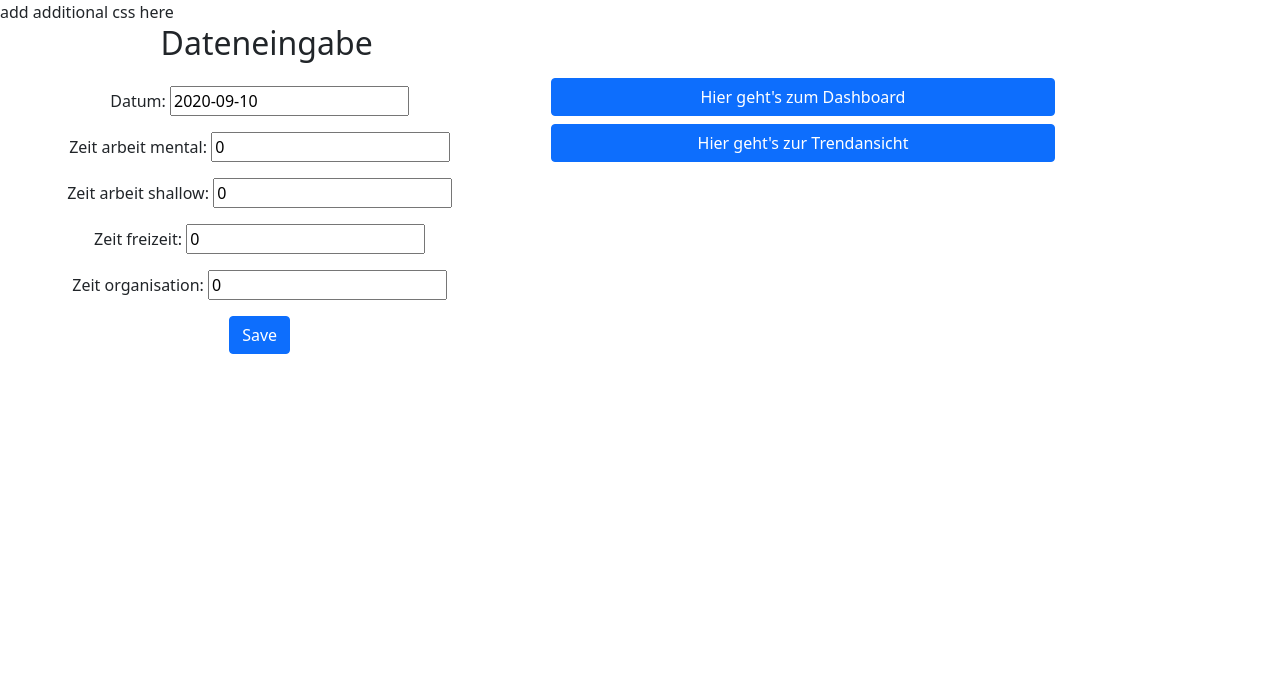
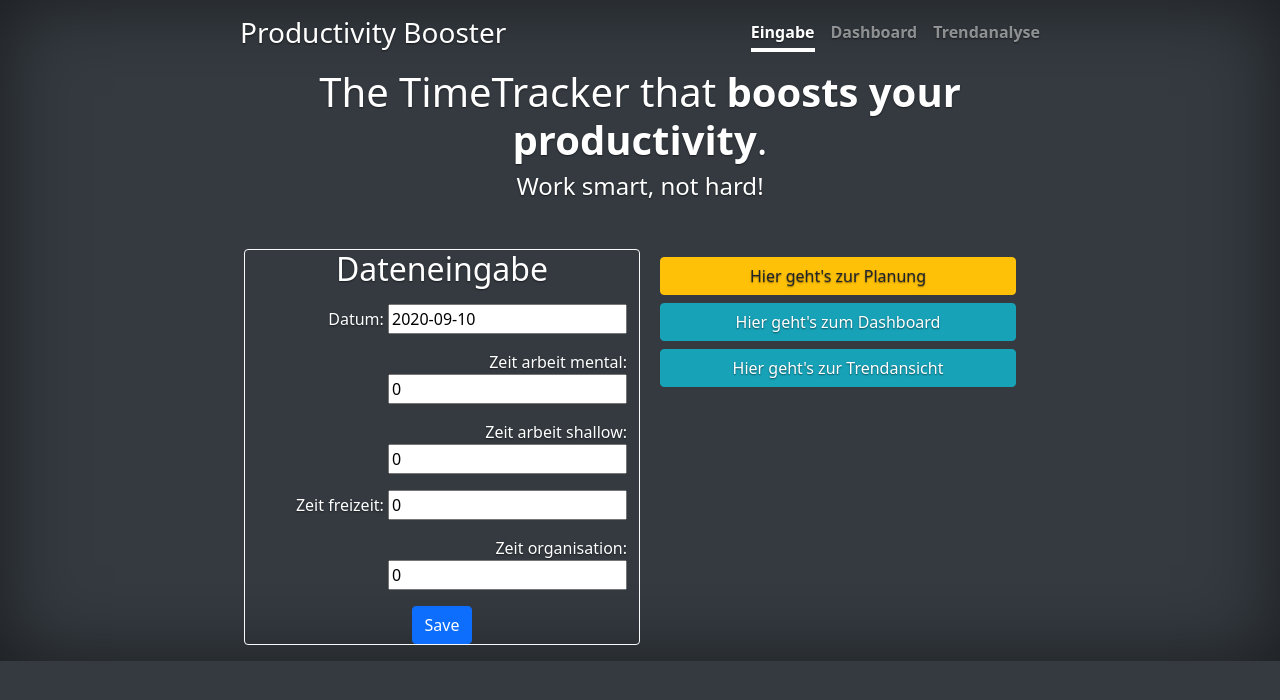
Before and after one commit to AlexKnowsIt/time_tracker, a Django app: page / in a window 1280 px wide. Shown: the top 700 px of the page. Run offline with Django 3.2, Linux system fonts and the light colour scheme; some libraries are stand-ins or nearby versions.

Commit message:
new corporate design

```diff
--- /dev/null
+++ b/static/css/main.css
@@ -0,0 +1,53 @@
+/*
+ * Globals
+ */
+
+
+/* Custom default button */
+.btn-secondary,
+.btn-secondary:hover,
+.btn-secondary:focus {
+  color: #333;
+  text-shadow: none; /* Prevent inheritance from `body` */
+}
+
+
+/*
+ * Base structure
+ */
+
+body {
+  text-shadow: 0 .05rem .1rem rgba(0, 0, 0, .5);
+  box-shadow: inset 0 0 5rem rgba(0, 0, 0, .5);
+}
+
+.cover-container {
+  max-width: 52em;
+}
+
+
+/*
+ * Header
+ */
+
+.nav-masthead .nav-link {
+  padding: .25rem 0;
+  font-weight: 700;
+  color: rgba(255, 255, 255, .5);
+  background-color: transparent;
+  border-bottom: .25rem solid transparent;
+}
+
+.nav-masthead .nav-link:hover,
+.nav-masthead .nav-link:focus {
+  border-bottom-color: rgba(255, 255, 255, .25);
+}
+
+.nav-masthead .nav-link + .nav-link {
+  margin-left: 1rem;
+}
+
+.nav-masthead .active {
+  color: #fff;
+  border-bottom-color: #fff;
+}
--- a/templates/base.html
+++ b/templates/base.html
@@ -12,13 +12,13 @@
   <link rel="stylesheet" href="{% static 'css/main.css' %}">
   <link rel="shortcut icon" type="image/png" href="{% static 'favicon.ico' %}"/>
   {% block additional_css %}
-  add additional css here
+  <!-- add additional css here -->
   {% endblock %}
 </head>
 
 <body>
     {% block content %}
-    replace me
+    <!-- replace me -->
     {% endblock %}
 <script src="https://cdn.jsdelivr.net/npm/popper.js@1.16.0/dist/umd/popper.min.js" integrity="sha384-Q6E9RHvbIyZFJoft+2mJbHaEWldlvI9IOYy5n3zV9zzTtmI3UksdQRVvoxMfooAo" crossorigin="anonymous"></script>
 <script src="https://stackpath.bootstrapcdn.com/bootstrap/5.0.0-alpha1/js/bootstrap.min.js" integrity="sha384-oesi62hOLfzrys4LxRF63OJCXdXDipiYWBnvTl9Y9/TRlw5xlKIEHpNyvvDShgf/" crossorigin="anonymous"></script>
--- a/templates/dashboard_st.html
+++ b/templates/dashboard_st.html
@@ -29,7 +29,7 @@
     </div>
 </div>
 
-{% include 'js.html' %}
+{% include 'js_dashboard.html' %}
 
 <script>
     var defaultData = []
--- a/templates/input.html
+++ b/templates/input.html
@@ -1,23 +1,72 @@
 {% extends 'base.html' %}
 
+{% block additional_css %}
+<style>
+    .bd-placeholder-img {
+      font-size: 1.125rem;
+      text-anchor: middle;
+      -webkit-user-select: none;
+      -moz-user-select: none;
+      -ms-user-select: none;
+      user-select: none;
+    }
+
+    @media (min-width: 768px) {
+      .bd-placeholder-img-lg {
+        font-size: 3.5rem;
+      }
+    }
+  </style>
+{% endblock %}
+
 {% block content %}
+<body class="d-flex h-100 text-center text-white bg-dark">
 
-<div class="col-md-5 text-center"><h2>Dateneingabe</h2></div>
+<div class="cover-container d-flex w-100 h-100 p-3 mx-auto flex-column">
+<header class="mb-auto">
+  <div>
+    <h3 class="float-md-left mb-0">Productivity Booster</h3>
+    <nav class="nav nav-masthead justify-content-center float-md-right">
+      <a class="nav-link active" aria-current="page" href="/">Eingabe</a>
+      <a class="nav-link" href="/dashboard-st">Dashboard</a>
+      <a class="nav-link" href="/dashboard-lt">Trendanalyse</a>
+    </nav>
+  </div>
+</header>
 
-<div class="row">
-    <div class="col-md-5 text-center">
-        <form method="POST"> {% csrf_token %}
-            <p> {{ form.as_p }} </p>
-            <input type="submit" value="Save" class="btn btn-primary">
-        </form>
+<main class="px-3">
+    <div class="mt-3">
+        <h1>The TimeTracker that <strong>boosts your productivity</strong>.</h1>
+        <h4>Work smart, not hard!</h4>
     </div>
-    <div class="col-md-5">
+
+
+
+<div class="row mt-5">
+    <div class="col-md-6 text-center border border-light rounded">
+        <h2>Dateneingabe</h2>
+        <div class="text-right">
+            <form method="POST"> {% csrf_token %}
+                <p> {{ form.as_p }} </p>
+
+        </div>
+        <input type="submit" value="Save" class="btn btn-primary justify-content-center">
+            </form>
+
+    </div>
+    <div class="col-md-6">
         <div class="row m-2">
-            <a class="btn btn-primary" href="/dashboard-st" role="button">Hier geht's zum Dashboard</a>
+            <a class="btn btn-warning align-middle mb-2" href="/calendar" role="button">Hier geht's zur Planung</a>
+            <a class="btn btn-info mb-2" href="/dashboard-st" role="button">Hier geht's zum Dashboard</a>
+                <a class="btn btn-info mb-2" href="/dashboard-lt" role="button">Hier geht's zur Trendansicht</a>
         </div>
-        <div class="row m-2">
-            <a class="btn btn-primary" href="/dashboard-lt" role="button">Hier geht's zur Trendansicht</a>
-        </div>
+
+
     </div>
 </div>
+</main>
+
+
+
+
 {% endblock %}
```
